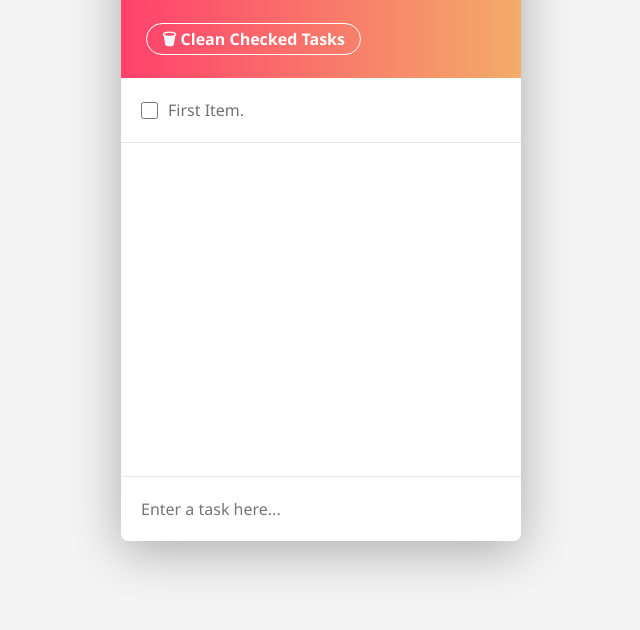
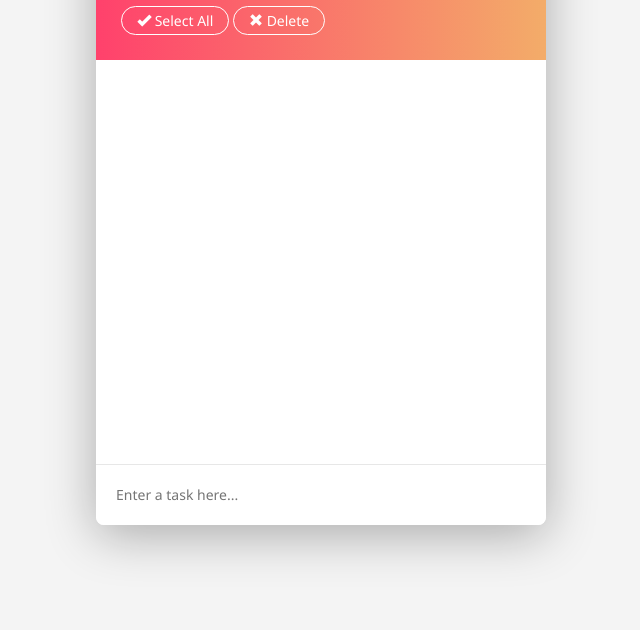
Before and after one commit to svlcode/todojs, a plain HTML site: page src/index.html in a window 1280 px wide. Shown: the part 170-800 px from the top of the page, without its empty margins (319-959 px from the left). Drawn offline with nearby package versions, Linux system fonts and the light colour scheme.

Commit message:
add "Select All" button and scrollbar

```diff
--- a/src/index.html
+++ b/src/index.html
@@ -5,27 +5,31 @@
     <meta http-equiv="X-UA-Compatible" content="IE=edge">
     <title>ToDo App</title>
     <meta name="viewport" content="width=device-width, initial-scale=1">
-    <link rel="stylesheet" href="https://cdnjs.cloudflare.com/ajax/libs/twitter-bootstrap/4.1.2/css/bootstrap.min.css">
+    <!-- <link rel="stylesheet" href="https://cdnjs.cloudflare.com/ajax/libs/twitter-bootstrap/4.1.2/css/bootstrap.min.css"> -->
+    <link rel="stylesheet" href="https://maxcdn.bootstrapcdn.com/bootstrap/3.4.0/css/bootstrap.min.css">
     <link rel="stylesheet" type="text/css" media="screen" href="style.css">
 </head>
 <body>
-    <div class="phone">
+    <div class="cont">
         <div class="header">
             <h2>ToDo App</h2>
             <p>Lorem ipsum dolor, sit amet consectetur adipisicing elit.</p>
-            <div class="removeText">&#128465; Clean Checked Tasks</div>
+            <div id ="selectAll" class="toolButton"><span class="glyphicon glyphicon-ok"></span> Select All</div>
+            <div id ="remove" class="toolButton"><span class="glyphicon glyphicon-remove"></span> Delete</div>
+
         </div>
 
         <div class="todo-body">
             <ul class="todo-list">
-                <li class="todo-item checked">
+                <!-- <li class="todo-item checked">
                     <input type="checkbox">First Item.
-                </li>
+                </li> -->
             </ul>
         </div>
-
         <input type="tel" class="todoInput" placeholder="Enter a task here...">
     </div>
+
+
     <script src="./index.js" type="module"></script>
 </body>
 </html>
--- a/src/index.js
+++ b/src/index.js
@@ -4,12 +4,14 @@ import {TodoList} from './todolist.js';
 
 let todoList = document.querySelector(".todo-list");
 let todoInput = document.querySelector(".todoInput");
-let removeButton = document.querySelector(".removeText");
+let removeButton = document.getElementById("remove");
+let selectAllButton = document.getElementById("selectAll");
 const List = new TodoList(renderHtml);
 
 window.addEventListener("load", function() {
     bindEvents();
 });
+
 
 function renderHtml(html){
     todoList.innerHTML = html;
@@ -37,4 +39,8 @@ function bindEvents() {
     removeButton.onclick = () => {
         List.clean();
     }
+
+    selectAllButton.onclick = () => {
+        List.selectAll();
+    }
 }
--- a/src/style.css
+++ b/src/style.css
@@ -8,12 +8,12 @@ body{
     font-family: 'Segoe UI', Tahoma, Geneva, Verdana, sans-serif;
     background: #f4f4f4;
 }
-.phone {
+.cont {
    position: relative;
    /* border: 1.5px solid #e6e6e6; */
    margin: 4% auto;
-   width: 400px;
-   height: 660px;
+   width: 450px;
+   height: 644px;
    border-radius: 8px;
    overflow: hidden;
    background: #fff;
@@ -34,39 +34,36 @@ body{
     font-size: 14px;
 }
 
-.removeText {
-    font-weight: bolder;
+.toolButton {
     cursor: pointer;
-    padding: 4px 15px;
-    border-radius: 30px;
     border: 1px solid #fff;
     text-align: center;
     display: inline;
+    border-radius: 30px;
+    padding: 4px 15px;
 }
 
 .todo-body {
     position: relative;
     width: 100%;
-    height: 500px;
-    overflow-y: scroll;
-}
-
-.todo-body::-webkit-scrollbar{
-    background: transparent;
-    width: 1px;
+    height: 404px;
+    overflow-y: auto;
+    /* border: 1px solid black; */
 }
 
 .todo-list {
     list-style: none;
+    margin: 0px;
 }
 
 .todo-list .todo-item {
     padding: 20px;
     border-bottom: 1px solid #e7e7e7;
     color: #717171;
+    margin: 0px;
 }
 
-.todo-item .checked {
+.todo-item.checked {
     text-decoration: line-through;
 }
 
@@ -88,3 +85,17 @@ input[type="checkbox"]{
     border: 0;
     border-top: 1px solid #e7e7e7;
 }
+
+.todo-body::-webkit-scrollbar {
+    width: 8px;
+}
+
+.todo-body::-webkit-scrollbar-thumb {
+  background-color: darkgrey;
+  outline: 1px solid slategrey;
+  border-radius: 4px;
+}
+
+.todo-body:hover::-webkit-scrollbar-thumb {
+    background-color: rgb(126, 121, 121);
+  }
--- a/src/todolist.js
+++ b/src/todolist.js
@@ -8,6 +8,13 @@ export class TodoList {
         let task = this.todoMap.get(id);
         task.checked = !isChecked;
         this.todoMap.set(id, task);
+        this.render();
+    }
+
+    selectAll() {
+        this.todoMap.forEach((todo, key) => {
+            todo.checked = true;
+        });
         this.render();
     }
 
```
